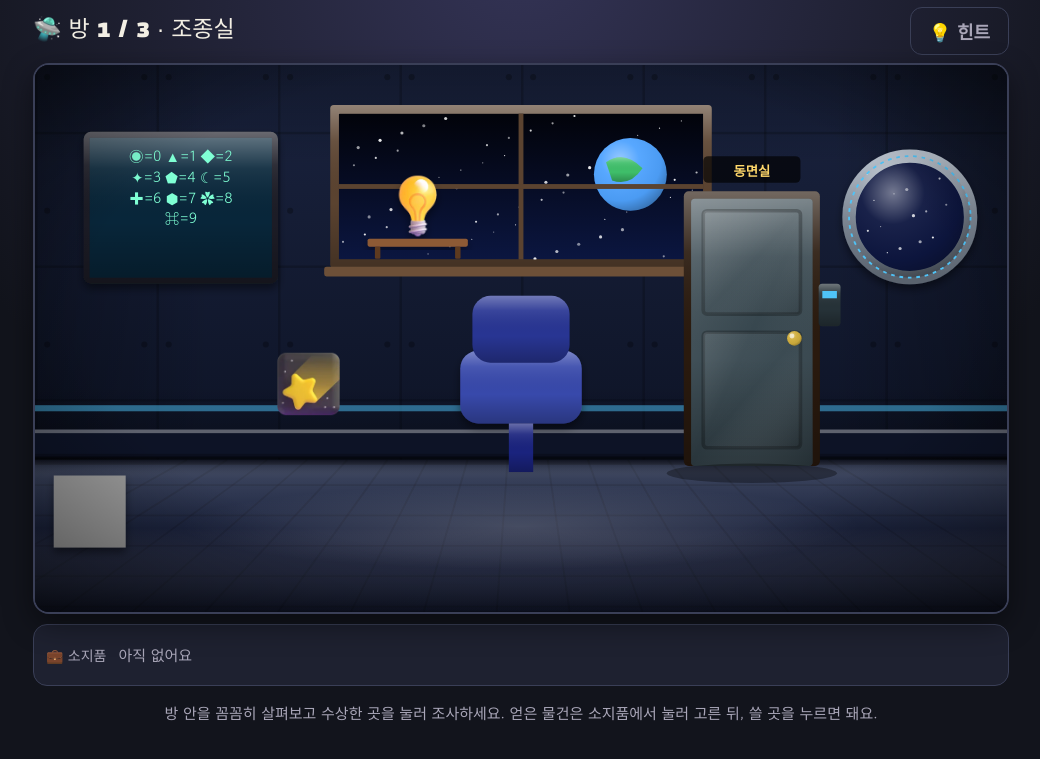
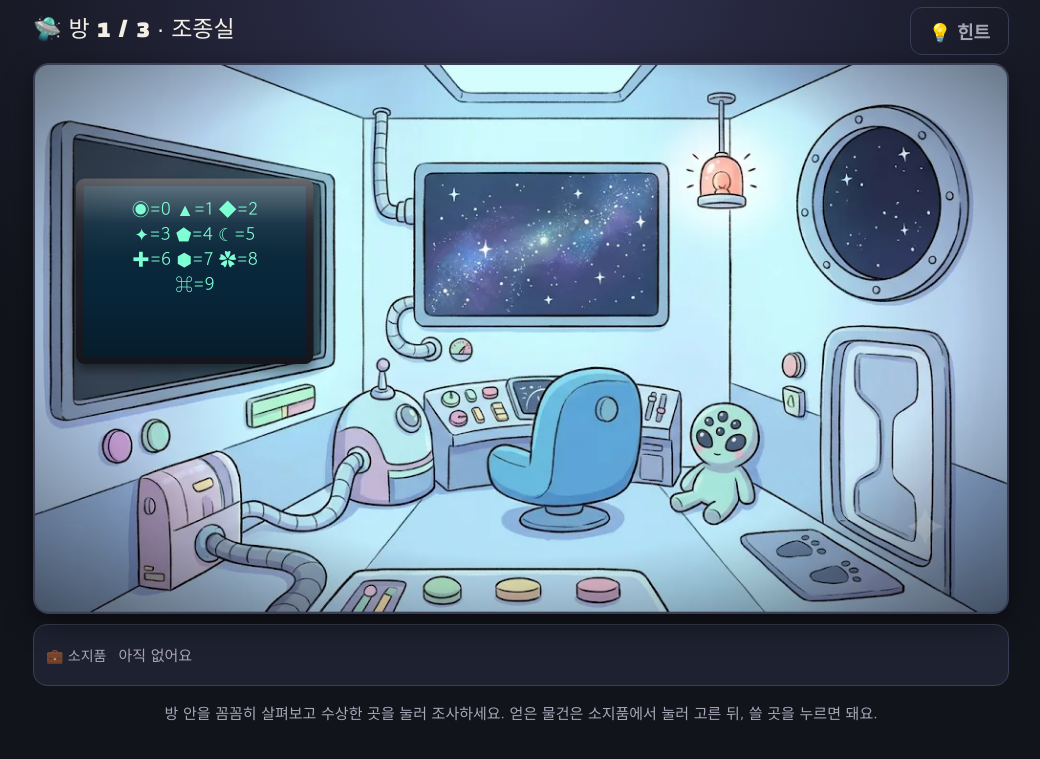
Before and after one commit to mummummi/game3grade, a plain HTML site: page g3-ufo.html in a window 1280 px wide. Both pictures are taken after a click on the button "탈출 시작 ▶". Shown: the part 51-810 px from the top of the page, without its empty margins (119-1159 px from the left). Drawn offline with Linux system fonts and the light colour scheme; grey boxes are pictures that could not be loaded.

Commit message:
3학년 외계인 우주선 탈출 방탈출 배경을 AI 일러스트로 교체
Co-Authored-By: Claude Opus 5.5 <noreply@anthropic.com>
Claude-Session: https://claude.ai/code/session_01ScfXXMpeK4xSozEf9WkLBv

```diff
--- a/g3-ufo.html
+++ b/g3-ufo.html
@@ -29,7 +29,7 @@ button{font-family:inherit;font-size:18px;border:0;border-radius:12px;padding:10
 .roombar{display:flex;justify-content:space-between;align-items:center;margin:6px 0 8px;gap:8px;flex-wrap:wrap}
 .scene{position:relative;width:100%;border-radius:16px;overflow:hidden;border:2px solid var(--line);box-shadow:0 10px 30px rgba(0,0,0,.45);background:#000}
 .scene svg{display:block;width:100%;height:auto}
-.hot{cursor:pointer;transition:filter .15s}
+.hot .ah{fill:#fff;fill-opacity:0;stroke:#fff;stroke-opacity:0;stroke-width:5;transition:fill-opacity .15s,stroke-opacity .15s}.hot:hover .ah{fill-opacity:.14;stroke-opacity:.95}.hot.selhint .ah{stroke:#ffd54f;stroke-opacity:1;fill-opacity:.12}.hot.done .ah{fill-opacity:0}.hot{cursor:pointer;transition:filter .15s}
 .hot:hover{filter:drop-shadow(0 0 12px color-mix(in srgb,var(--gold) 90%,transparent)) brightness(1.08)}
 .hot.done{filter:saturate(.75)}
 .hot.selhint{animation:hl 1.2s ease-in-out infinite}
@@ -372,6 +372,19 @@ const sw=S*1.1;return EM(x,y-S*0.12,e,S*0.68,'filter="url(#sh)"')+R(x-sw/2,y+S*0
 /* 🧸 분위기 소품 (문제와 상관없는 기물 · 눌러 보면 설명만 나와요) */
 const DECOR=[[["a", "🌠", "우주 풍경 화면", 450, 525, 150, "별똥별이 휙 지나가요. 예쁘다!"], ["f", "🧸", "외계 인형", 90, 735, 125, "눈이 세 개인 외계인 인형이에요. 귀엽네요."], ["s", "💡", "깜빡이 등", 630, 250, 150, "규칙 없이 깜빡깜빡… 암호는 아니에요."]], [["f", "🧃", "외계 음료", 690, 735, 125, "초록색 음료예요. 냄새가 이상해서 마시지 않기로 해요."], ["a", "🛸", "작은 비행접시 모형", 1080, 525, 150, "천장에 매달린 모형이 빙글빙글 돌아요."], ["f", "🛏️", "빈 캡슐", 90, 800, 125, "아무도 자고 있지 않은 동면 캡슐이에요."]], [["f", "🔧", "외계 공구", 90, 735, 125, "모양이 이상해서 어떻게 쓰는지 모르겠어요."], ["p", "☢️", "위험 표지", 465, 525, 150, "\"만지지 마시오\" 외계 그림 표지예요."], ["f", "🪫", "다 쓴 배터리", 1080, 800, 125, "불이 꺼진 배터리예요. 버려도 돼요."]]];
 DECOR.forEach((list,ri)=>{const r=THEME.rooms[ri];if(!r)return;list.forEach((d,k)=>r.objects.push({id:'deco'+k,deco:1,title:d[1]+' '+d[2],art:DART(d),html:'<div class="box">'+d[6]+'</div>'}))});
+/* 🖼️ AI 배경 그림 */
+const ARTMAP={"rooms": [{"chart": [33, 93, 460, 493, {"fit": 1, "pad": 0.85}], "porthole": [1253, 67, 280, 320], "seat": [747, 500, 253, 273], "door": [1293, 427, 213, 400], "deco0": [627, 160, 413, 267], "deco1": [1040, 553, 147, 200], "deco2": [1087, 47, 93, 187]}, {"pods": [33, 113, 500, 493], "timer": [627, 160, 413, 267, {"fit": 1, "pad": 0.85}], "moon": [1287, 93, 227, 267], "door": [1293, 427, 213, 400], "deco0": [627, 700, 100, 180], "deco1": [1040, 440, 147, 93], "deco2": [800, 560, 480, 200]}, {"map": [47, 107, 447, 487, {"fit": 1, "pad": 0.85}], "wires": [667, 540, 353, 273], "engine": [987, 220, 320, 330], "pod": [1253, 520, 313, 333], "deco0": [500, 727, 140, 93], "deco1": [733, 213, 147, 133], "deco2": [1033, 773, 113, 87]}], "id": "g3-ufo"};
+const AMbox=a=>{const ns='http://www.w3.org/2000/svg';const sv=document.createElementNS(ns,'svg');sv.setAttribute('width','1600');sv.setAttribute('height','900');sv.style.cssText='position:absolute;left:-9999px;top:0';sv.innerHTML=DEFS+a;document.body.appendChild(sv);let b={x:0,y:0,width:1,height:1};try{const g=document.createElementNS(ns,'g');while(sv.childNodes.length>1)g.appendChild(sv.childNodes[1]);sv.appendChild(g);const r=g.getBBox();b={x:r.x,y:r.y,width:r.width||1,height:r.height||1}}catch(e){}sv.remove();return b};
+ARTMAP.rooms.forEach((hot,ri)=>{const r=THEME.rooms[ri];if(!r||!hot)return;const src='art/'+ARTMAP.id+'_'+(ri+1)+'.webp';
+ r.bg=()=>`<image href="${src}" x="0" y="0" width="1600" height="900" preserveAspectRatio="xMidYMid slice"/>`;
+ r.objects=r.objects.filter(o=>!(o.deco&&!hot[o.id]));
+ r.objects.forEach(o=>{const h=hot[o.id];if(!h)return;const [x,y,w,hh,opt]=h;const old=o.art;
+  o.art=()=>{let s='';if(opt&&opt.keep){const [tx,ty,sc]=opt.keep;s=`<g transform="translate(${tx} ${ty}) scale(${sc})">${val(old)}</g>`}
+   if(opt&&opt.clip){const [ox,oy,orr,nx,ny,nr]=opt.clip;const sc=nr/orr;const cid='cl_'+o.id;s+=`<clipPath id="${cid}"><circle cx="${ox}" cy="${oy}" r="${orr}"/></clipPath><g transform="translate(${nx-ox*sc} ${ny-oy*sc}) scale(${sc})"><g clip-path="url(#${cid})">${val(old)}</g></g>`}
+   if(opt&&opt.lab){const arr=eval(opt.lab.expr);s+=arr.map((t,i)=>{const [lx,ly]=opt.lab.pos?opt.lab.pos[i]:[x+w*(i+.5)/arr.length,opt.lab.y];return `<rect x="${lx-48}" y="${ly-30}" width="96" height="56" rx="14" fill="#3e2723" stroke="#ffe082" stroke-width="4" opacity=".92"/><text x="${lx}" y="${ly+10}" text-anchor="middle" font-size="32" font-weight="bold" fill="#ffe082">${t}</text>`}).join('')}
+   if(opt&&opt.svg){s+=eval(opt.svg)}
+   if(opt&&opt.fit){const a=val(old);const b=AMbox(a);const p=opt.pad??0.9;const sc=Math.min(w/b.width,hh/b.height)*p;const tx=x+w/2-(b.x+b.width/2)*sc,ty=y+hh/2-(b.y+b.height/2)*sc;s=`<g transform="translate(${tx} ${ty}) scale(${sc})" opacity="${opt.op??1}">${a}</g>`}
+   return s+`<rect class="ah" x="${x}" y="${y}" width="${w}" height="${hh}" rx="22"/>`}})});
 THEME.rooms.forEach((r,ri)=>r.objects.forEach(o=>{if(!o._rid){o.id='r'+ri+'_'+o.id;o._rid=1}}));/* 방마다 물건 id를 따로 → 다른 방의 같은 이름 문/물건이 '이미 푼 것'으로 처리되는 문제 방지 */
 try{const U=S.used||{};if(Object.keys(U).some(k=>!/^[pu]_r\d+_/.test(k))){THEME.rooms.forEach((r,ri)=>r.objects.forEach(o=>{const base=o.id.replace(/^r\d+_/,'');['p_','u_'].forEach(pf=>{if(U[pf+base]&&(ri<S.room||(base!=='door'&&ri<=S.room)))U[pf+o.id]=1})}));Object.keys(U).forEach(k=>{if(!/^[pu]_r\d+_/.test(k))delete U[k]});S.used=U;save()}}catch(e){}/* 예전 저장 기록 옮기기 */
 TH=THEME;if(GRADE<=2)document.body.classList.add('kids');S.max=S.max||0;render();
```
Also changed, not shown: art/g3-ufo_1.webp (added), art/g3-ufo_2.webp (added), art/g3-ufo_3.webp (added).
